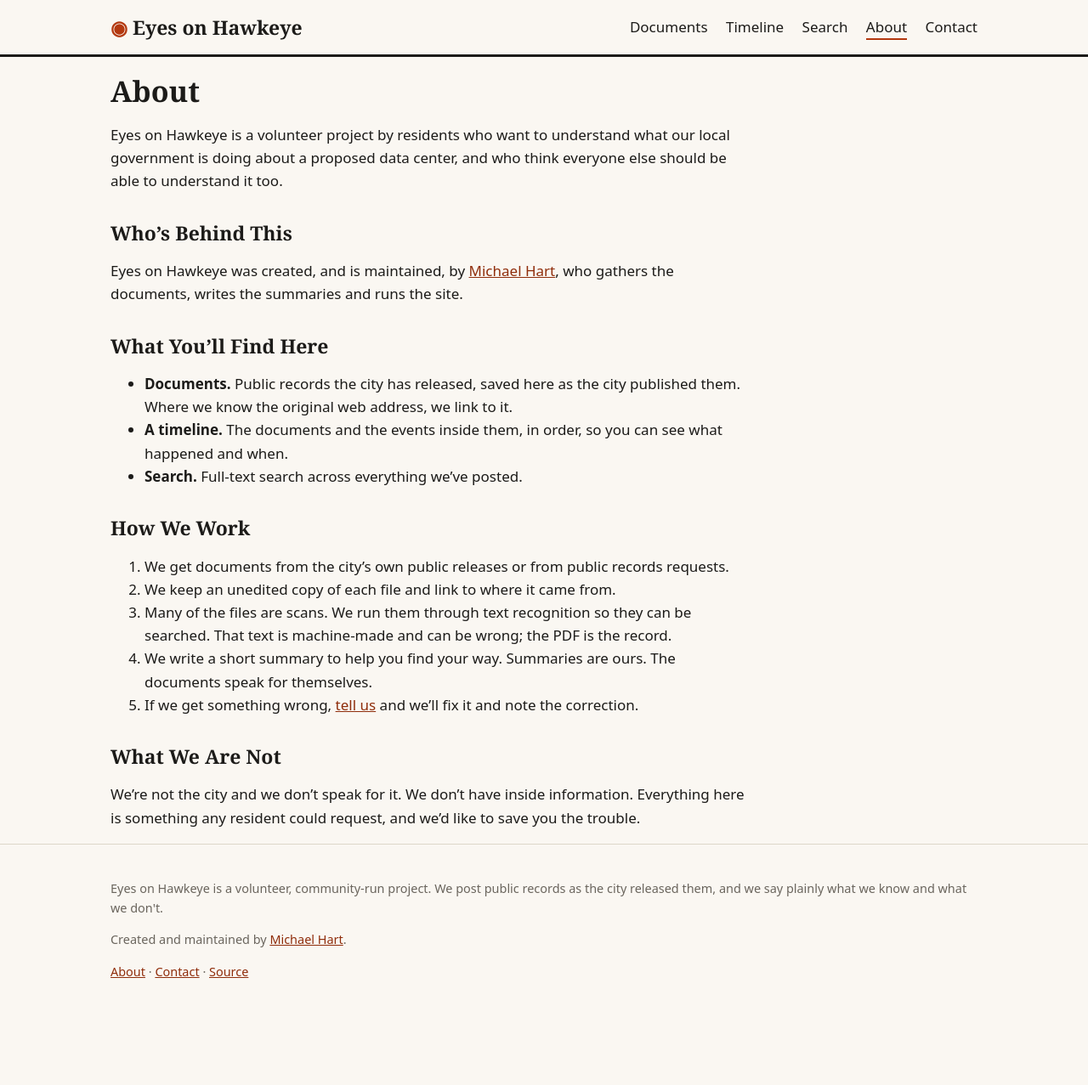
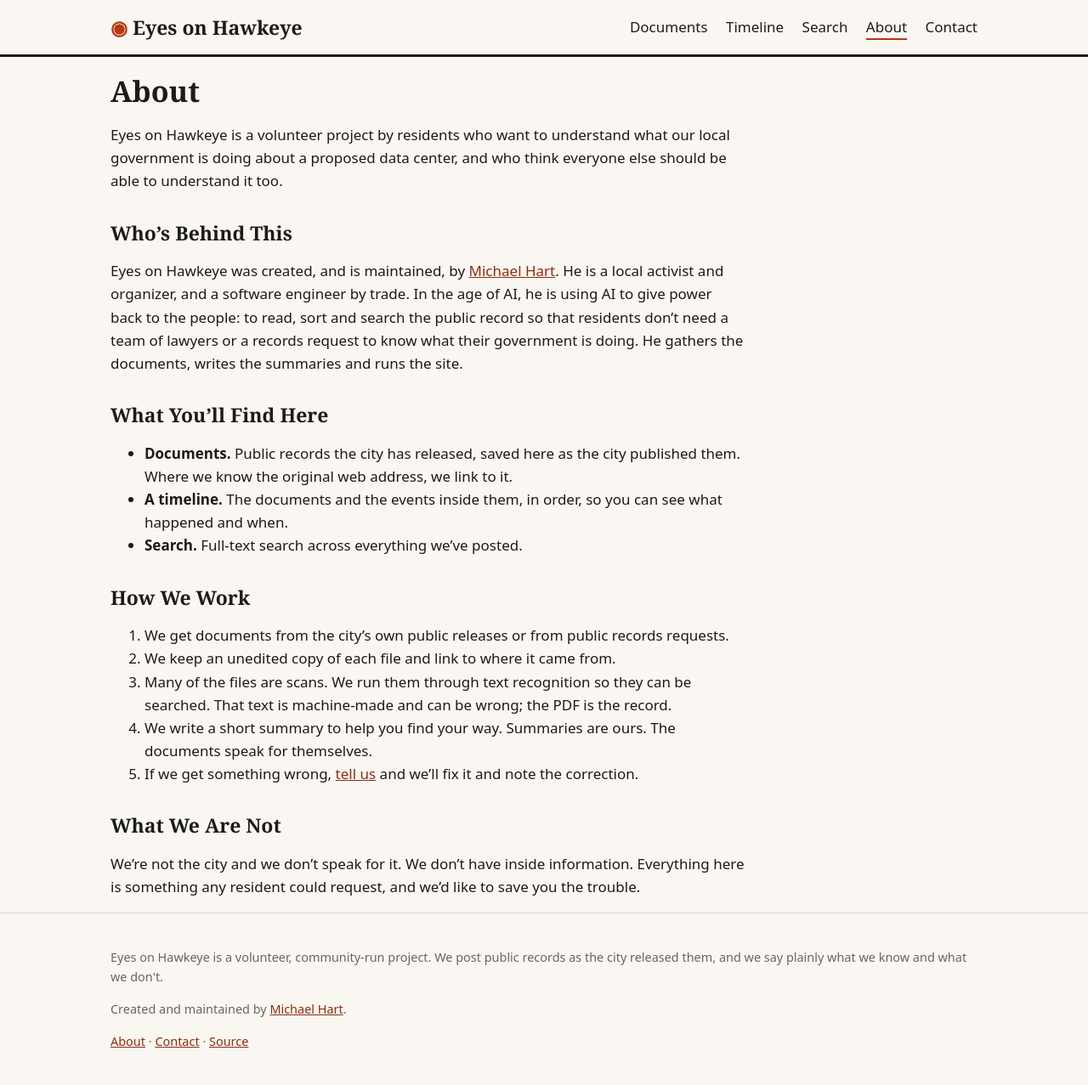
Before and after one commit to michaeldhart/eyes-on-hawkeye, a Jekyll site: the page built from about.md, in a window 1280 px wide. Shown: the whole page at 85% size. Built offline with Jekyll 4.4.1, drawn with Linux system fonts in a browser that asks for light colours; before the commit the page ends 1195 px from its top, so only the background shows below that.

Commit message:
About: add a paragraph about the site's creator
Co-Authored-By: Claude Sonnet 5.5 <noreply@anthropic.com>

```diff
--- a/about.md
+++ b/about.md
@@ -5,7 +5,7 @@ Eyes on Hawkeye is a volunteer project by residents who want to understand what
 
 ## Who's Behind This
 
-Eyes on Hawkeye was created, and is maintained, by {% include author.html %}, who gathers the documents, writes the summaries and runs the site.
+Eyes on Hawkeye was created, and is maintained, by {% include author.html %}. He is a local activist and organizer, and a software engineer by trade. In the age of AI, he is using AI to give power back to the people: to read, sort and search the public record so that residents don't need a team of lawyers or a records request to know what their government is doing. He gathers the documents, writes the summaries and runs the site.
 
 ## What You'll Find Here
 
```
